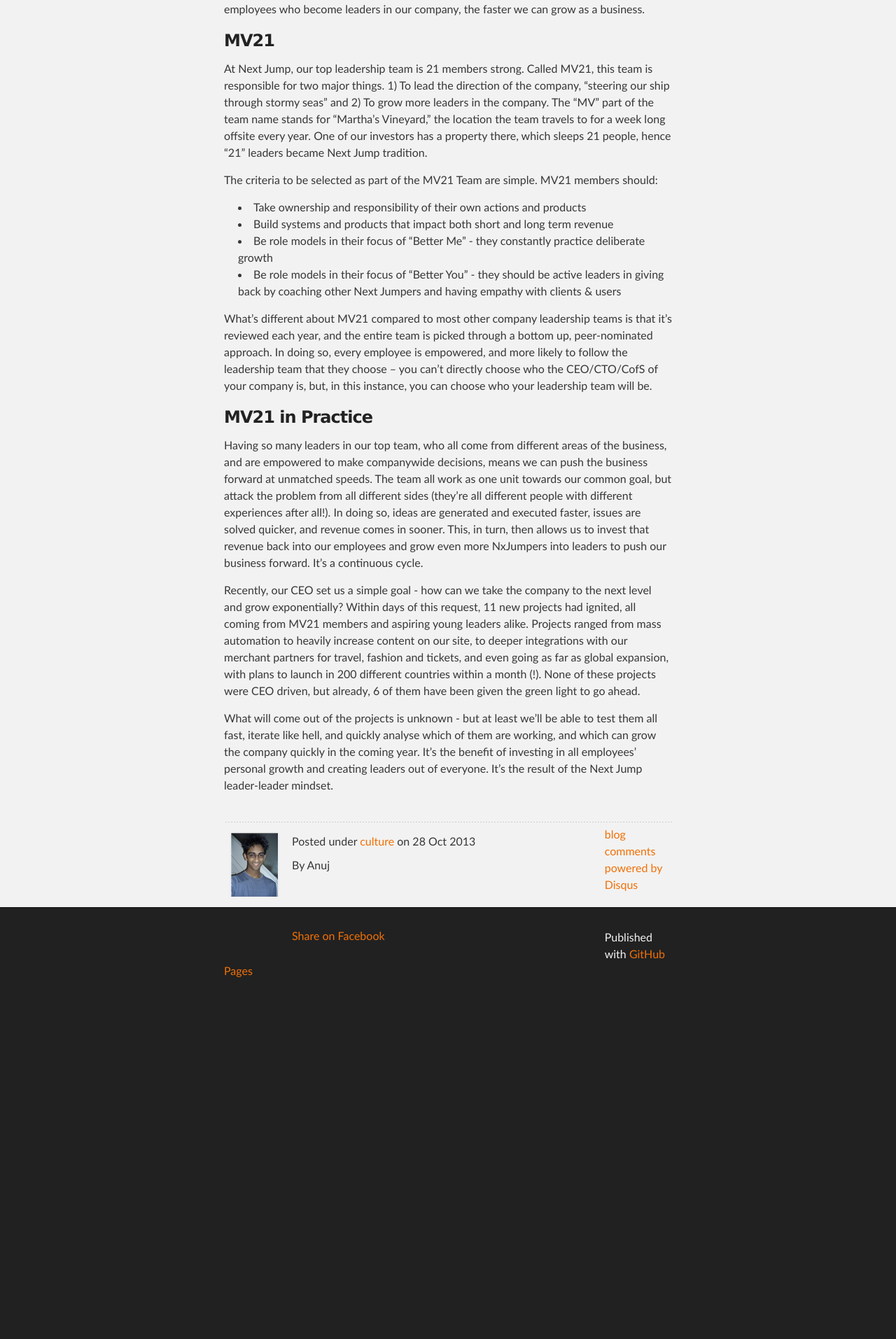
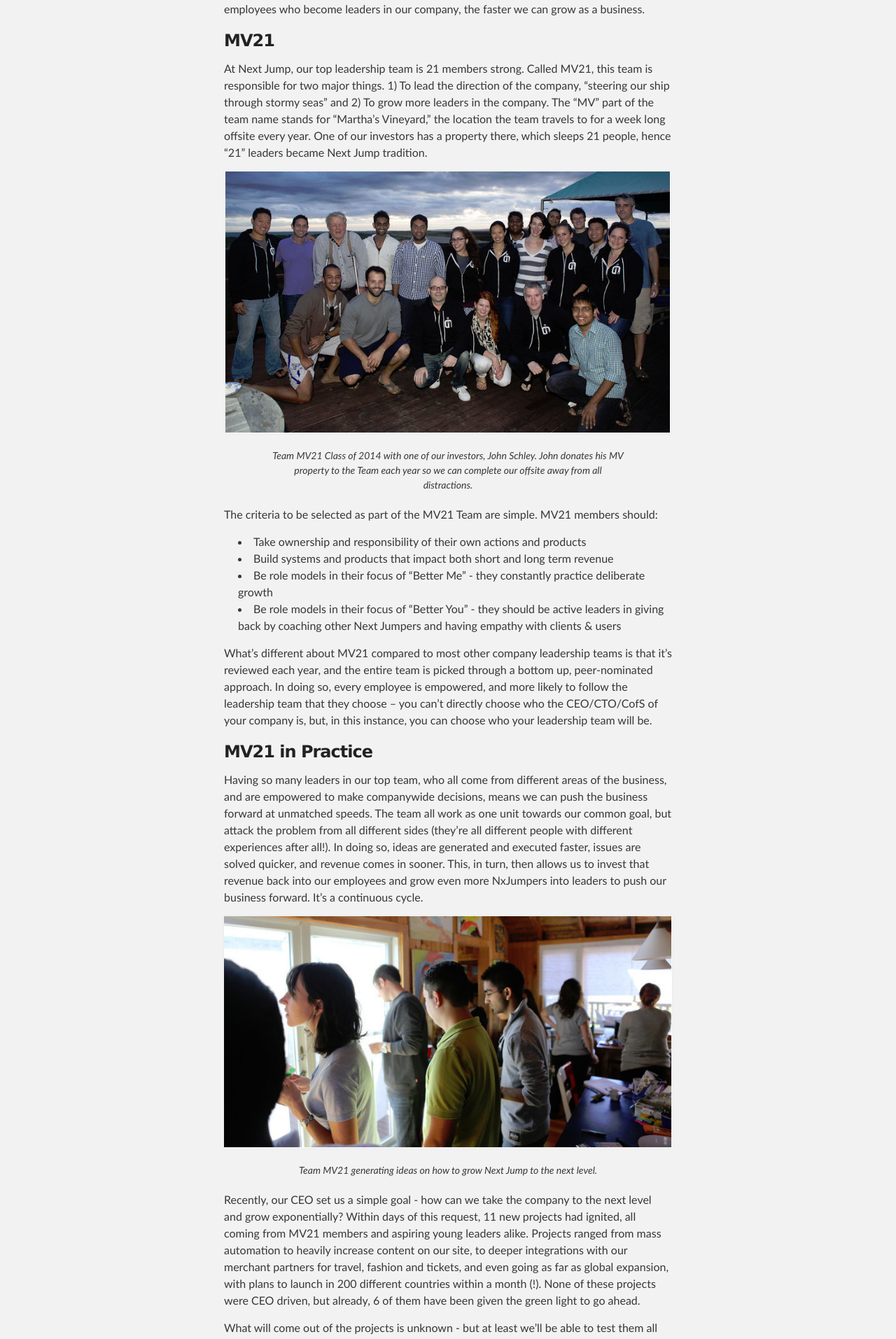
Before and after one commit to mtylpg/nextjump.github.io, a Jekyll site: the page built from _posts/culture/2013-10-28-the-next-jump-leader-leader-mindset.md, in a window 1280 px wide. Shown: the part 882-2795 px from the top of the page at 70% size. Built offline with Jekyll 4.4.1, drawn with Linux system fonts in a browser that asks for light colours; comment, search, counter and statistics services are not loaded; before the commit the page ends 2316 px from its top, so only the background shows below that; grey boxes are pictures that could not be loaded.

Commit message:
adding images to Anuj's post

```diff
--- a/_posts/culture/2013-10-28-the-next-jump-leader-leader-mindset.md
+++ b/_posts/culture/2013-10-28-the-next-jump-leader-leader-mindset.md
@@ -24,6 +24,10 @@ I'm not talking about how a select few members in the company direct others - I'
 
 At Next Jump, our top leadership team is 21 members strong. Called MV21, this team is responsible for two major things. 1) To lead the direction of the company, “steering our ship through stormy seas” and 2) To grow more leaders in the company. The "MV" part of the team name stands for "Martha's Vineyard," the location the team travels to for a week long offsite every year. One of our investors has a property there, which sleeps 21 people, hence "21" leaders became Next Jump tradition.
 
+![MV21](/images/MV21_deck_plus_investor.jpg)
+
+<div class="imageSubtext">Team MV21 Class of 2014 with one of our investors, John Schley. John donates his MV property to the Team each year so we can complete our offsite away from all distractions.</div>
+
 The criteria to be selected as part of the MV21 Team are simple. MV21 members should:
 - Take ownership and responsibility of their own actions and products
 - Build systems and products that impact both short and long term revenue
@@ -35,6 +39,10 @@ What's different about MV21 compared to most other company leadership teams is t
 ### MV21 in Practice
 Having so many leaders in our top team, who all come from different areas of the business, and are empowered to make companywide decisions, means we can push the business forward at unmatched speeds. The team all work as one unit towards our common goal, but attack the problem from all different sides (they're all different people with different experiences after all!). In doing so, ideas are generated and executed faster, issues are solved quicker, and revenue comes in sooner. This, in turn, then allows us to invest that revenue back into our employees and grow even more NxJumpers into leaders to push our business forward. It's a continuous cycle.
 
+![MV21 brainstorming](/images/MV21_intro_sheets.jpg)
+
+<div class="imageSubtext">Team MV21 generating ideas on how to grow Next Jump to the next level.</div>
+
 Recently, our CEO set us a simple goal - how can we take the company to the next level and grow exponentially? Within days of this request, 11 new projects had ignited, all coming from MV21 members and aspiring young leaders alike. Projects ranged from mass automation to heavily increase content on our site, to deeper integrations with our merchant partners for travel, fashion and tickets, and even going as far as global expansion, with plans to launch in 200 different countries within a month (!). None of these projects were CEO driven, but already, 6 of them have been given the green light to go ahead.
 
 What will come out of the projects is unknown - but at least we'll be able to test them all fast, iterate like hell, and quickly analyse which of them are working, and which can grow the company quickly in the coming year. It's the benefit of investing in all employees’ personal growth and creating leaders out of everyone. It's the result of the Next Jump leader-leader mindset.
--- a/stylesheets/stylesheet.css
+++ b/stylesheets/stylesheet.css
@@ -582,3 +582,10 @@ My Styles
     height: 20px;
     width: 100px;
 }
+.imageSubtext {
+    font-size: 14px;
+    font-style: italic;
+    margin: 10px auto 20px;
+    max-width: 80%;
+    text-align: center;
+}
```
Also changed, not shown: images/MV21_deck_plus_investor.jpg (added), images/MV21_intro_sheets.jpg (added).
